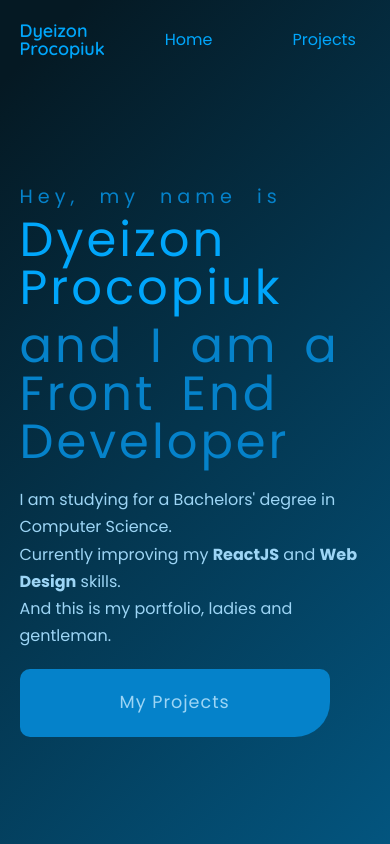
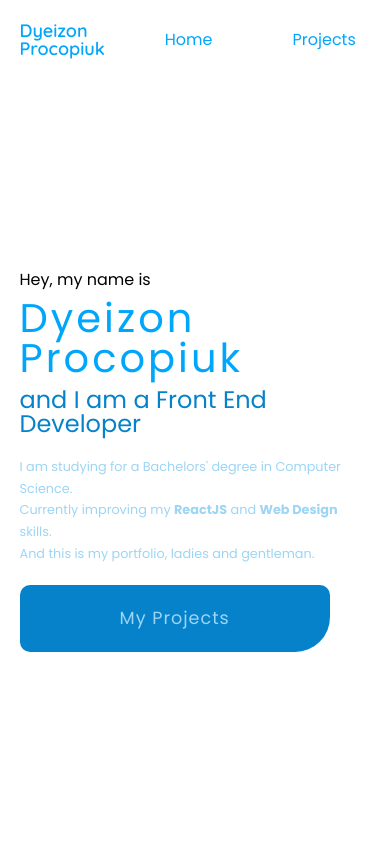
Before and after one commit to Dyeizon/portfolio, a React (Create React App) app: page / in a window 390 px wide. Shown: the top 844 px of the page. Built offline with nearby package versions, Linux system fonts and the light colour scheme.

Commit message:
responsivity

```diff
--- a/src/components/Presentation/style.css
+++ b/src/components/Presentation/style.css
@@ -1,8 +1,3 @@
-body {
-    background-image: linear-gradient(135deg, var(--theme-color) 3%, var(--aux-color));
-    background-size: 500%;
-}
-
 .presentation {
     height: calc(100vh - var(--header-height));
     font-family: 'Poppins', sans-serif;
@@ -11,22 +6,19 @@ body {
     position: relative;
 }
 
-.presentation h1 {
+.presentation-intro {
+    color: #0582CA;
+    letter-spacing: 5px;
+    word-spacing: 10px;
+    font-size: 2em;
+}
+
+.presentation-name {
+    color: var(--aux-color);
     font-size: 3em;
     margin: 10px 0;
     letter-spacing: 3px;
     word-spacing: 10px;
-}
-
-.presentation h2 {
-    color: #0582CA;
-    letter-spacing: 5px;
-    word-spacing: 10px;
-    font-size: 1.2em;
-}
-
-.presentation-name {
-    color: var(--aux-color);
 }
 
 .presentation-profession {
@@ -58,3 +50,27 @@ body {
     color: #051923;
     transform: scale(1.03);
 }
+
+@media (max-width: 570px) {
+    .presentation-name {
+        font-size: 2.5em !important;
+    }
+
+    .presentation-intro {
+        font-size: 1.2em !important;
+    }
+
+    .presentation-profession {
+        font-size: 1.5em !important;
+    }
+
+    .presentation-button {
+
+    }
+}
+
+@media (max-width: 530px) {
+    .presentation-about-me {
+        font-size: 0.8em !important;
+    }
+}
```
